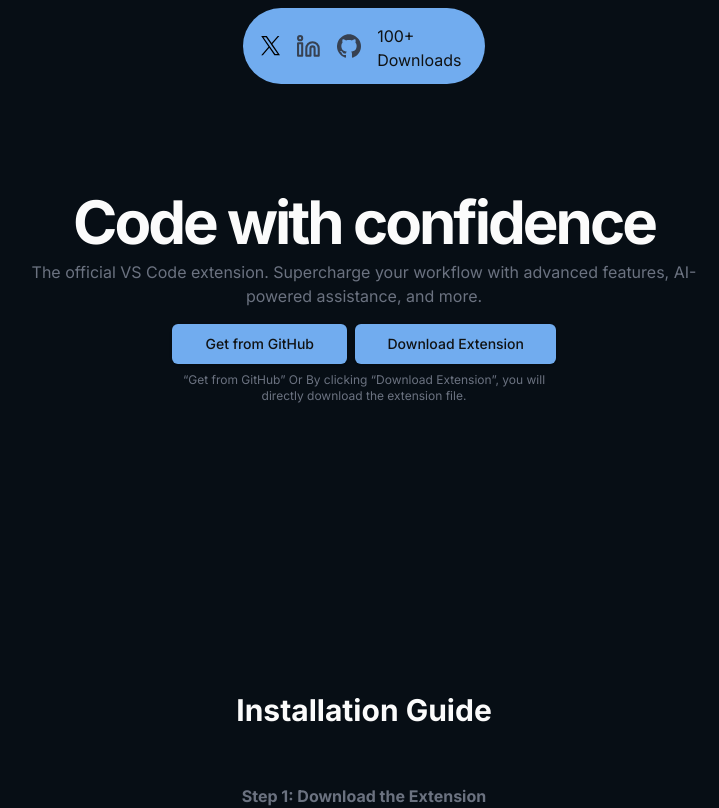
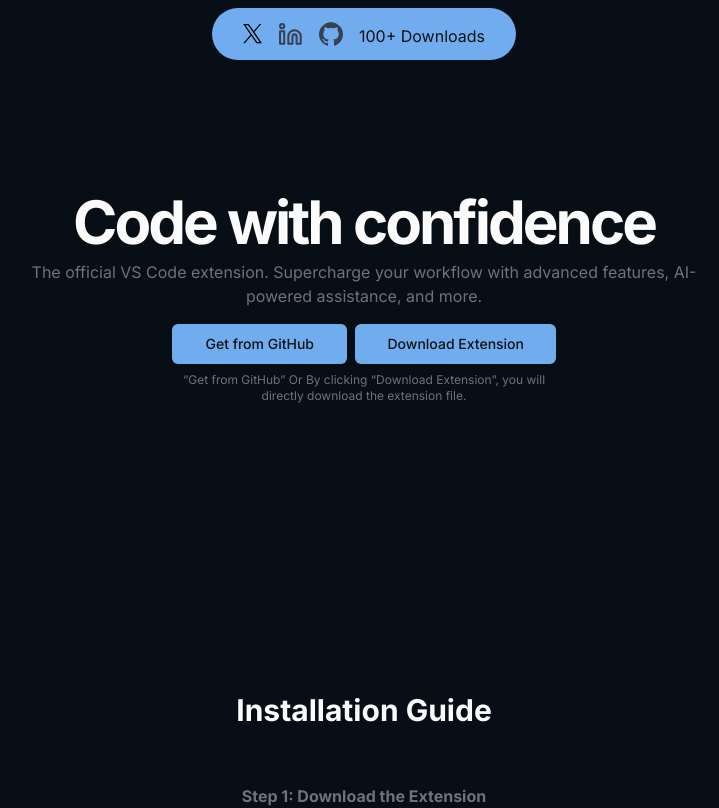
Before and after one commit to ZubairImtiaz3/contentify-landing-page, a Next.js app: page / in a window 1280 px wide. Shown: the top 808 px of the page, without its empty margins (276-995 px from the left). Built offline with nearby package versions, Linux system fonts and the light colour scheme.

Commit message:
fix styles typo

```diff
--- a/components/header.tsx
+++ b/components/header.tsx
@@ -2,7 +2,7 @@ import { Icons } from "@/components/ui/icons";
 
 export const Header = () => {
   return (
-    <section className="bg-primary py-3 fixed top-2 left-1/2 transform -translate-x-1/2 w-19rem rounded-full">
+    <section className="bg-primary py-3 fixed top-2 left-1/2 transform -translate-x-1/2 w-[19rem] rounded-full">
       <div className="flex items-center justify-center space-x-4 max-w-[85%] mx-auto">
         <a
           className="text-gray-700"
```
